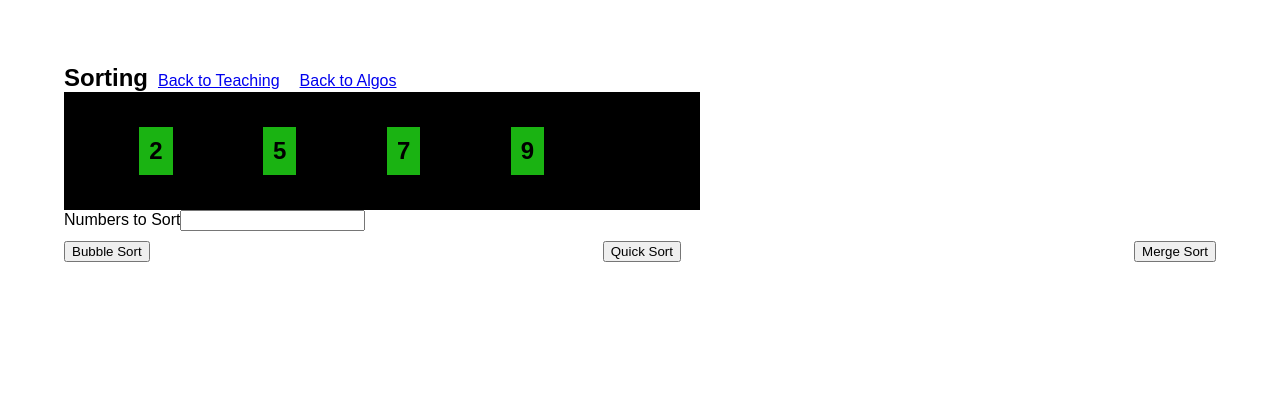
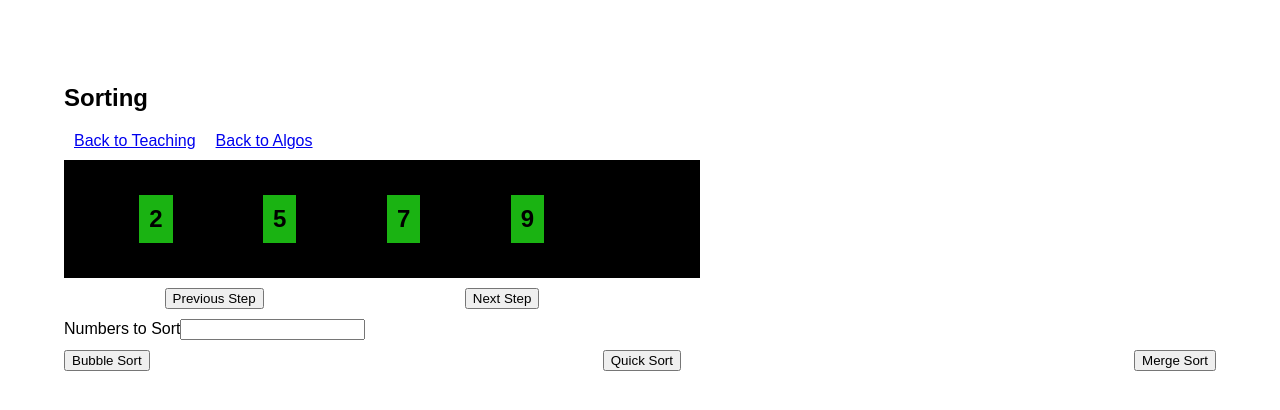
Before and after one commit to ravisraval/teaching, a React (Create React App) app: page /teaching/algos/sorting in a window 1280 px wide. Shown: the top 410 px of the page. Built offline with nearby package versions, Linux system fonts and the light colour scheme.

Commit message:
sorting step btns

```diff
--- a/src/App.css
+++ b/src/App.css
@@ -19,9 +19,6 @@ a {
   margin: 10px;
 }
 
-h2 {
-  display: inline;
-}
 .sortCard-container {
   /* border: 2px solid grey; */
   display: inline;
@@ -31,13 +28,23 @@ h2 {
   /* color: white; */
 }
 
+.sortCard-container h2 {
+  display: inline;
+}
+
 .sortCards-container {
+  margin: 10px 0;
   padding: 30px;
   width: 50%;
   display: flex;
   flex-flow: row wrap;
-  /* justify-content: flex-end; */
-  /* align-items: flex-start; */
   justify-content: space-around;
   background-color: black;
 }
+
+.btn-group {
+  display: flex;
+  justify-content: space-around;
+  width: 50%;
+  margin: 10px 0;
+}
--- a/src/components/algorithms/Sorting.jsx
+++ b/src/components/algorithms/Sorting.jsx
@@ -9,12 +9,15 @@ class Sorting extends React.Component {
     this.state = {
       unsortedValues: '',
       sortedValues: [2,5,7,9],
+
     }
 
     this.bubbleSort = this.bubbleSort.bind(this);
     this.quickSort = this.quickSort.bind(this);
     this.mergeSort = this.mergeSort.bind(this);
     this.updateUnsortedValue = this.updateUnsortedValue.bind(this);
+    this.prevStep = this.prevStep.bind(this);
+    this.nextStep = this.nextStep.bind(this);
   }
 
   bubbleSort() {
@@ -24,6 +27,14 @@ class Sorting extends React.Component {
     this.setState({ sortedValues: [2,5,9,7]});
   }
   mergeSort() {}
+
+  prevStep() {
+
+  }
+
+  nextStep() {
+
+  }
 
   updateUnsortedValue(event) {
     this.setState({
@@ -53,8 +64,13 @@ class Sorting extends React.Component {
           staggerDurationBy={250}
           className="sortCards-container"
           >
-            {sortCards}
+          {sortCards}
         </FlipMove>
+
+        <div className="btn-group">
+          <button onClick={this.prevStep}>Previous Step</button>
+          <button onClick={this.nextStep}>Next Step</button>
+        </div>
 
         <label>Numbers to Sort
           <input
```
